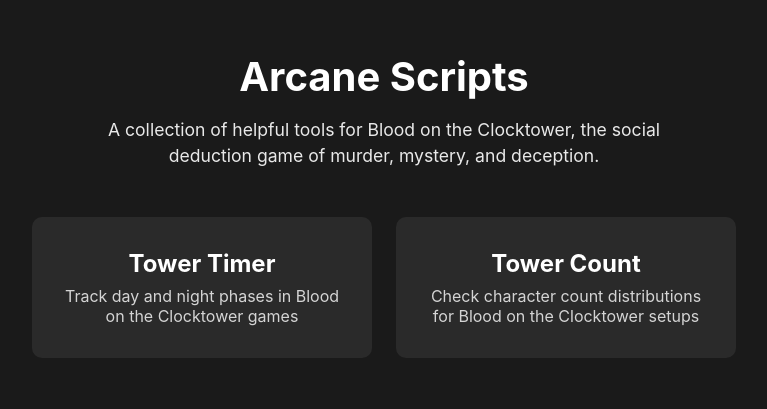
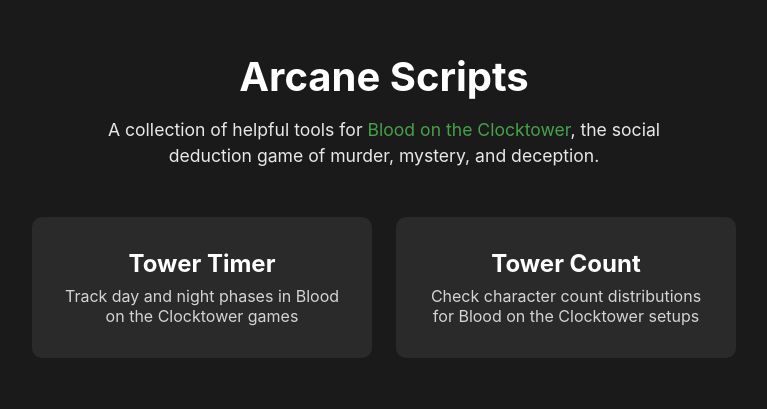
Before and after one commit to chizmeeple/arcanescripts-pages, a plain HTML site: page index.html in a window 1280 px wide. Shown: the part 187-596 px from the top of the page, without its empty margins (256-1023 px from the left). Drawn offline with Linux system fonts and the light colour scheme.

Commit message:
chore: link to BotC official site

```diff
--- a/index.html
+++ b/index.html
@@ -10,8 +10,9 @@
     <div class="container">
       <h1>Arcane Scripts</h1>
       <p class="intro">
-        A collection of helpful tools for Blood on the Clocktower, the social
-        deduction game of murder, mystery, and deception.
+        A collection of helpful tools for
+        <a href="https://bloodontheclocktower.com/">Blood on the Clocktower</a>,
+        the social deduction game of murder, mystery, and deception.
       </p>
       <div class="apps">
         <a href="https://timer.arcane-scripts.net" class="app-link">
--- a/styles.css
+++ b/styles.css
@@ -44,6 +44,16 @@ h1 {
   line-height: 1.5;
 }
 
+.intro a {
+  color: var(--accent-color);
+  text-decoration: none;
+  transition: opacity 0.2s;
+}
+
+.intro a:hover {
+  opacity: 0.8;
+}
+
 .apps {
   display: grid;
   grid-template-columns: repeat(auto-fit, minmax(250px, 1fr));
```
Also changed, not shown: 1 other file.
